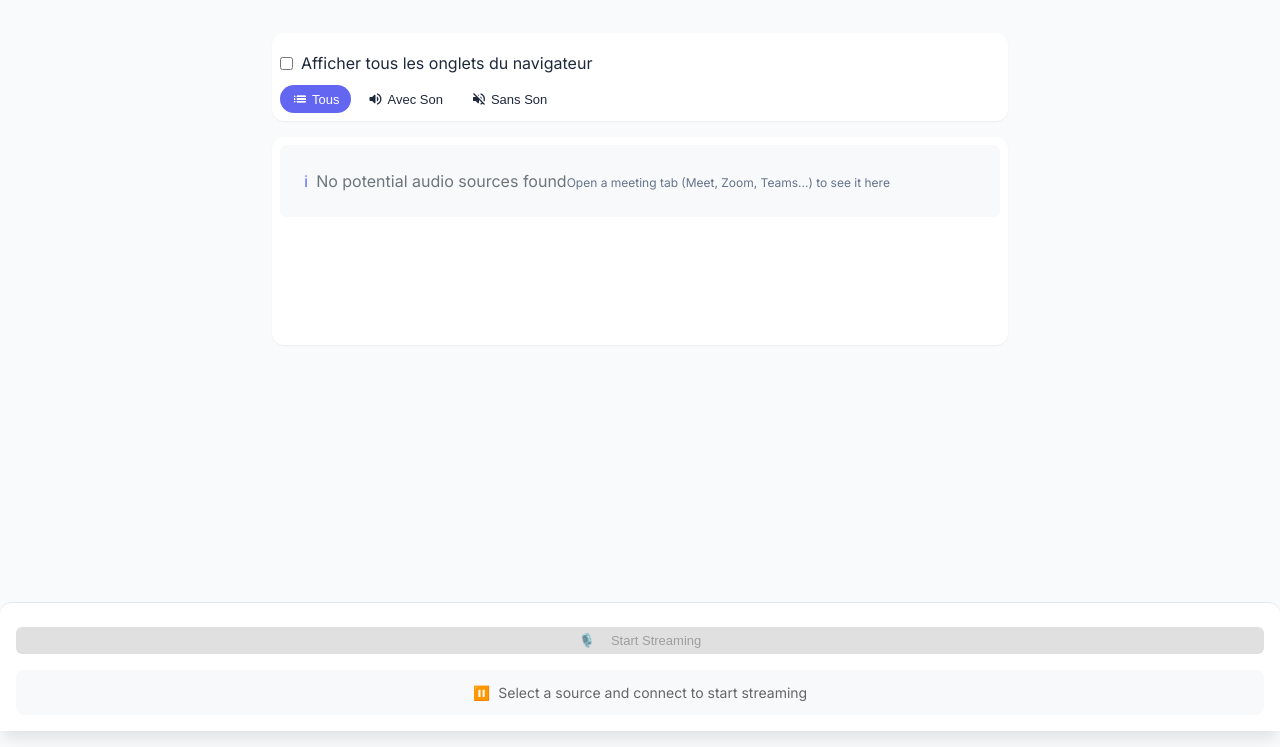
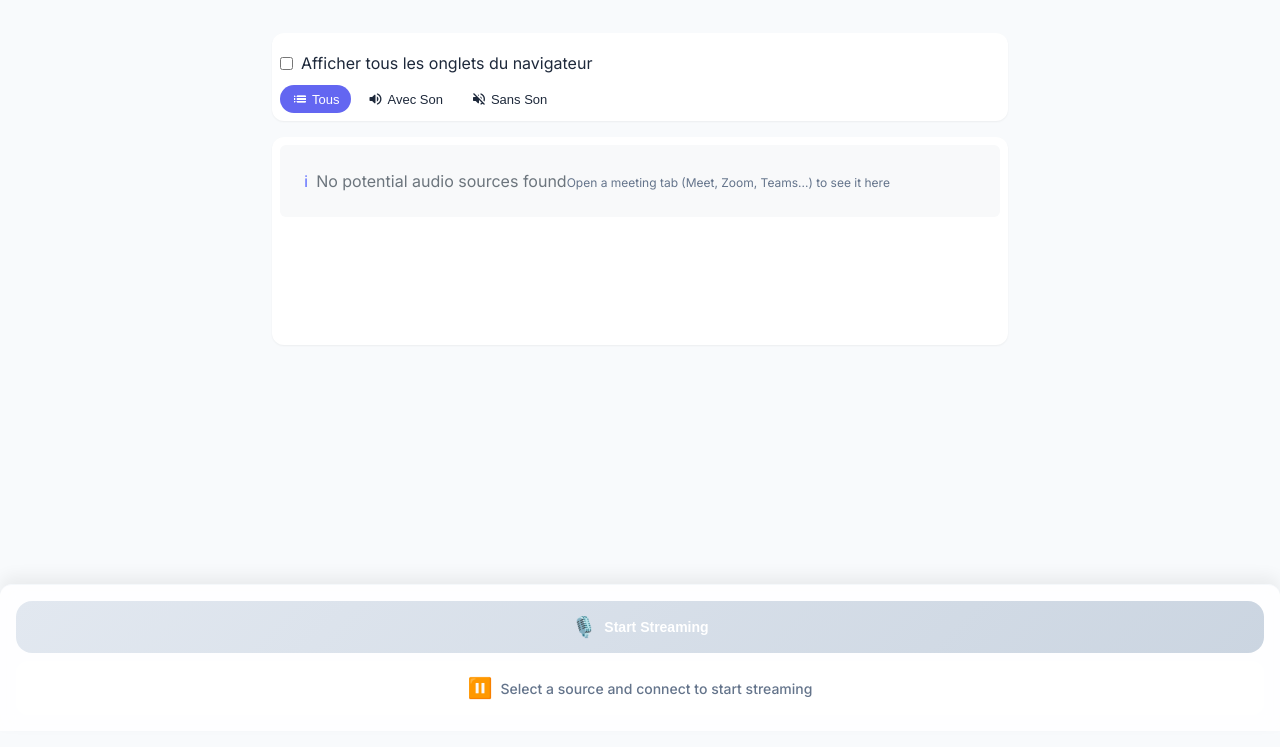
Before and after one commit to LiveTrad/livetrad-io-engine, a website built with webpack: page extension/src/sidebar/sidebar.html in a window 1280 px wide. Shown: the part 69-816 px from the top of the page. Built offline with nearby package versions, Linux system fonts and the light colour scheme; no server answers.

Commit message:
Enhanced sidebar footer

```diff
--- a/extension/src/sidebar/sidebar.css
+++ b/extension/src/sidebar/sidebar.css
@@ -589,96 +589,107 @@ h2 {
   bottom: 0;
   left: 0;
   right: 0;
-  background: var(--bg-secondary);
-  padding: 16px;
-  box-shadow: var(--shadow-lg);
+  background: rgba(255, 255, 255, 0.8);
+  backdrop-filter: blur(10px);
+  -webkit-backdrop-filter: blur(10px);
+  border-top: 1px solid rgba(226, 232, 240, 0.3);
+  padding: 1rem;
   z-index: 100;
-  border-top: 1px solid var(--border);
-  backdrop-filter: blur(8px);
-  -webkit-backdrop-filter: blur(8px);
+  transition: all 0.3s var(--smooth);
+  box-shadow: 0 -8px 16px rgba(0, 0, 0, 0.06);
 }
 
-/* Quand la liste déborde, fixer la section streaming en bas */
-.streaming-section.fixed {
-  position: fixed;
-  bottom: 0;
-  left: 0;
-  right: 0;
-  box-shadow: 0 -2px 8px rgba(0, 0, 0, 0.1);
-}
-
-/* Ajouter un padding en bas de la liste quand streaming est fixed */
-.streaming-section.fixed + .sources-container {
-  padding-bottom: 120px; /* Hauteur approximative de la section streaming */
-}
-
-/* Streaming Controls */
 .streaming-controls {
-  margin-top: 8px;
-  text-align: center;
+  display: flex;
+  flex-direction: column;
+  gap: 0.75rem;
 }
 
 .stream-button {
-  background: var(--primary);
-  color: white;
+  width: 100%;
+  padding: 0.875rem;
   border: none;
-  padding: 6px 12px;
-  border-radius: 6px;
-  font-size: 13px;
-  font-weight: 500;
+  border-radius: 1rem;
+  font-weight: 600;
+  font-size: 0.875rem;
   cursor: pointer;
   display: flex;
   align-items: center;
   justify-content: center;
+  gap: 0.5rem;
+  color: white;
+  background: linear-gradient(135deg, var(--primary) 0%, var(--primary-dark) 100%);
+  transition: all 0.3s var(--bounce);
+  position: relative;
+  overflow: hidden;
+}
+
+.stream-button::before {
+  content: '';
+  position: absolute;
+  top: 0;
+  left: -100%;
   width: 100%;
-  transition: all 0.2s var(--smooth);
+  height: 100%;
+  background: linear-gradient(90deg, transparent, rgba(255, 255, 255, 0.2), transparent);
+  transition: 0.5s;
+}
+
+.stream-button:hover::before {
+  left: 100%;
+}
+
+.stream-button:hover {
+  transform: translateY(-2px);
+  box-shadow: 0 4px 12px rgba(99, 102, 241, 0.3);
+}
+
+.stream-button:active {
+  transform: translateY(0);
 }
 
 .stream-button:disabled {
-  background: #e0e0e0;
-  color: #9e9e9e;
+  background: linear-gradient(135deg, #e2e8f0 0%, #cbd5e1 100%);
   cursor: not-allowed;
-}
-
-.stream-button:not(:disabled):hover {
-  background: #4a59e5;
-  transform: translateY(-1px);
+  transform: none;
+  box-shadow: none;
 }
 
 .stream-button .button-icon {
-  margin-right: 8px;
+  font-size: 1.25rem;
 }
 
-/* Streaming Status */
 .streaming-status {
-  margin-top: 16px;
-  padding: 12px;
-  background: #f8f9fa;
-  border-radius: 8px;
+  background: rgba(255, 255, 255, 0.5);
+  border-radius: 0.75rem;
+  padding: 0.75rem;
+  margin-top: 0.5rem;
 }
 
 .status-message {
   display: flex;
   align-items: center;
-  color: #666;
-  font-size: 14px;
+  gap: 0.5rem;
+  color: var(--text-secondary);
+  font-size: 0.875rem;
+  font-weight: 500;
 }
 
-.status-icon {
-  margin-right: 8px;
+.status-message .status-icon {
+  color: var(--primary);
+  font-size: 1.25rem;
 }
 
-/* Active Streaming State */
 .streaming-active .stream-button {
-  background: #dc3545;
+  background: linear-gradient(135deg, var(--danger) 0%, var(--danger-dark) 100%);
 }
 
 .streaming-active .stream-button:hover {
-  background: #c82333;
+  box-shadow: 0 4px 12px rgba(239, 68, 68, 0.3);
 }
 
 .streaming-active .status-message {
-  color: #28a745;
+  color: var(--primary);
 }
 
 .section-header {
```
